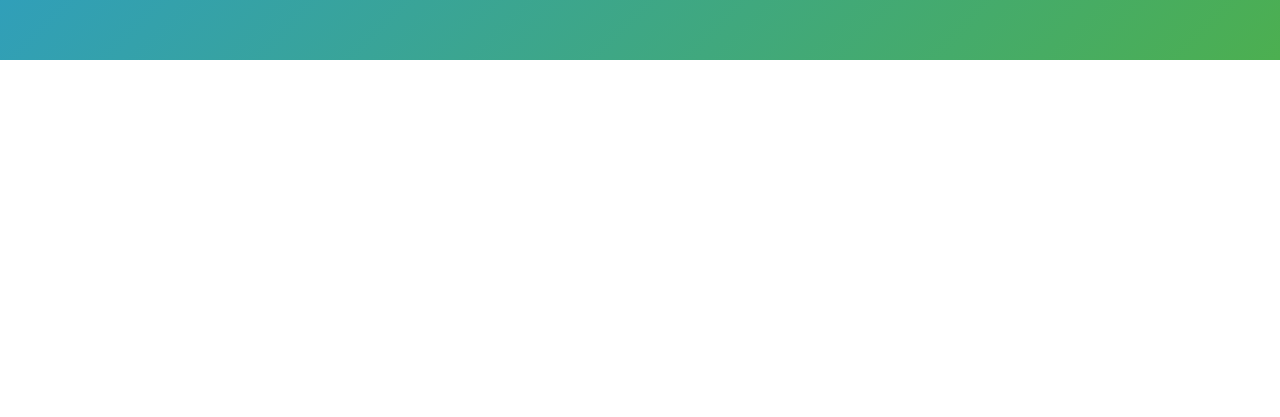
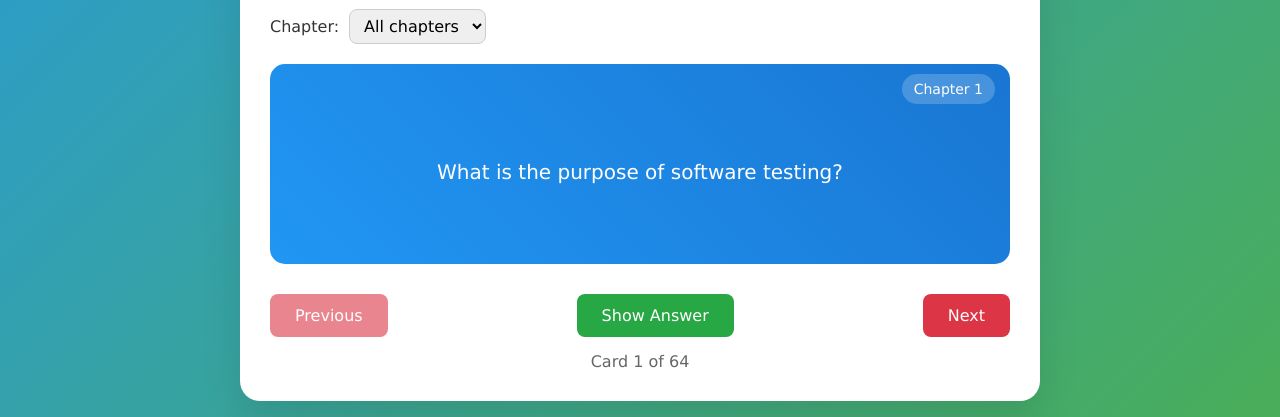
Before and after one commit to Mitesh411/ISTQB-CTFL-4.0-EXAM-PREP, a plain HTML site: page index.html in a window 1280 px wide. Shown: the part 740-1157 px from the top of the page. Before the commit the page ends 800 px from the top, so only its background shows below. Drawn offline with Linux system fonts and the light colour scheme.

Commit message:
added flash card

```diff
--- /dev/null
+++ b/flashcard.json
@@ -0,0 +1,322 @@
+[
+  {
+    "chapter": "1",
+    "frontside": "What is the purpose of software testing?",
+    "backside": "Software testing assesses software quality. It is crucial for identifying defects, reducing risks associated with software failures, and improving software quality and reliability."
+  },
+  {
+    "chapter": "1",
+    "frontside": "Define dynamic testing.",
+    "backside": "Dynamic testing involves the execution of software."
+  },
+  {
+    "chapter": "1",
+    "frontside": "List typical objectives of testing.",
+    "backside": "Evaluating work products, triggering failures and finding defects, ensuring required coverage, reducing risk, verifying requirements, ensuring compliance, providing information to stakeholders, building confidence, and validating completeness and functionality."
+  },
+  {
+    "chapter": "1",
+    "frontside": "What is the difference between testing and debugging?",
+    "backside": "Testing involves identifying defects by triggering failures in a software system, while debugging refers to locating, analyzing, and fixing defects identified during testing."
+  },
+  {
+    "chapter": "1",
+    "frontside": "How does testing contribute to the success of a software project?",
+    "backside": "Effective testing ensures that software meets requirements and expectations, provides crucial information for decision-making, and helps identify and mitigate risks early."
+  },
+  {
+    "chapter": "1",
+    "frontside": "What is the difference between Quality Assurance (QA) and testing?",
+    "backside": "QA encompasses the entire process of ensuring quality standards are followed, including process improvement and audits, while testing is a specific activity within QA focused on identifying defects and verifying requirements."
+  },
+  {
+    "chapter": "1",
+    "frontside": "Define error, defect, and failure.",
+    "backside": "Error: A human action producing an incorrect result. Errors can introduce defects into the software.\nDefect: A flaw that can cause a component or system to fail when executed.\nFailure: The inability of a system or component to correctly perform its intended function or the producing of unexpected behavior."
+  },
+  {
+    "chapter": "1",
+    "frontside": "Explain the principle 'Early testing'.",
+    "backside": "Testing activities should start as early as possible in the software development lifecycle and should be focused on defined objectives. Defects that are removed early in the process will not cause subsequent defects in derived work products."
+  },
+  {
+    "chapter": "1",
+    "frontside": "Explain the principle 'Exhaustive testing is impossible'.",
+    "backside": "Testing all combinations of inputs and preconditions is not feasible except for trivial cases. Instead, risk and priorities should guide testing efforts."
+  },
+  {
+    "chapter": "1",
+    "frontside": "Explain the principle 'Testing is context dependent'.",
+    "backside": "Testing is done differently in different contexts. For example, safety-critical software is tested differently from an e-commerce site."
+  },
+  {
+    "chapter": "1",
+    "frontside": "What is the 'Pesticide paradox' principle?",
+    "backside": "If the same tests are repeated over and over again, eventually these tests will no longer find new defects. To overcome this, the tests need to be regularly reviewed and revised, and new and different tests need to be written."
+  },
+  {
+    "chapter": "1",
+    "frontside": "What is the 'Absence-of-errors fallacy' principle?",
+    "backside": "Finding and fixing defects does not help if the system built is unusable and does not fulfill the user's needs and expectations."
+  },
+  {
+    "chapter": "1",
+    "frontside": "Explain the principle 'Defect clustering'.",
+    "backside": "A small number of modules usually contain most of the defects discovered during pre-release testing or are responsible for most of the operational failures."
+  },
+  {
+    "chapter": "1",
+    "frontside": "What are the seven testing principles?",
+    "backside": "1. Testing shows the presence of defects.\n2. Exhaustive testing is impossible.\n3. Early testing.\n4. Defect clustering.\n5. Pesticide paradox.\n6. Testing is context dependent.\n7. Absence-of-errors fallacy."
+  },
+  {
+    "chapter": "1",
+    "frontside": "What does the principle 'Testing shows the presence of defects' mean?",
+    "backside": "Testing can show that defects are present but cannot prove that there are no defects. It reduces the probability of undiscovered defects remaining in the software but cannot guarantee that the software is defect-free."
+  },
+  {
+    "chapter": "1",
+    "frontside": "What are the activities in test completion?",
+    "backside": "Test completion activities ensure that the testware is archived, the environment is restored, test logs are finalized, and relevant stakeholders are informed of the results."
+  },
+  {
+    "chapter": "1",
+    "frontside": "Define test planning.",
+    "backside": "Test planning involves defining the objectives of testing and the approach for meeting those objectives within constraints."
+  },
+  {
+    "chapter": "1",
+    "frontside": "Define test design.",
+    "backside": "Test design involves creating and prioritizing test cases and identifying the necessary test data to support the defined test conditions."
+  },
+  {
+    "chapter": "1",
+    "frontside": "What is test implementation?",
+    "backside": "Test implementation is the activity where test cases, test data, and other testware are created, assembled, and verified as complete."
+  },
+  {
+    "chapter": "1",
+    "frontside": "Define test analysis.",
+    "backside": "The process of analyzing the test basis to identify what to test, i.e., defining the test conditions."
+  },
+  {
+    "chapter": "1",
+    "frontside": "What is involved in test monitoring and control?",
+    "backside": "Activities to track test progress and test status and to take corrective actions when needed."
+  },
+  {
+    "chapter": "1",
+    "frontside": "What are the main activities in the test process?",
+    "backside": "Test planning, test monitoring and control, test analysis, test design, test implementation, test execution, and test completion."
+  },
+  {
+    "chapter": "1",
+    "frontside": "What is involved in test execution?",
+    "backside": "Test execution involves running the test cases according to the planned sequence and logging the outcomes."
+  },
+  {
+    "chapter": "1",
+    "frontside": "What role does domain knowledge play in testing?",
+    "backside": "Domain knowledge helps testers understand the business context, which leads to more relevant and effective test cases."
+  },
+  {
+    "chapter": "1",
+    "frontside": "Why are analytical skills important for testing?",
+    "backside": "Analytical skills are important for identifying defects, understanding complex systems, and creating effective test cases."
+  },
+  {
+    "chapter": "1",
+    "frontside": "Define attention to detail in the context of testing.",
+    "backside": "Attention to detail involves carefully examining software to identify even the smallest defects and ensuring all requirements are met."
+  },
+  {
+    "chapter": "1",
+    "frontside": "What are the generic skills required for testing?",
+    "backside": "The generic skills required for testing include analytical skills, communication skills, attention to detail, and domain knowledge."
+  },
+  {
+    "chapter": "1",
+    "frontside": "How do communication skills contribute to effective testing?",
+    "backside": "Communication skills are crucial for reporting defects clearly, collaborating with team members, and understanding requirements and specifications."
+  },
+  {
+    "chapter": "1",
+    "frontside": "What is the whole team approach?",
+    "backside": "The whole team approach involves all team member across all teams. It ensures that quality is everyone's responsibility and leverages the diverse skills and perspectives of the entire team to find defects early."
+  },
+  {
+    "chapter": "1",
+    "frontside": "How does collaboration enhance the testing process?",
+    "backside": "Collaboration improves communication, facilitates knowledge sharing, and helps to quickly resolve issues, leading to better quality software."
+  },
+  {
+    "chapter": "1",
+    "frontside": "What are the different levels of independence in testing?",
+    "backside": "Levels of independence include tests by the developer, tests by a different developer, tests by an independent tester within the organization, and tests by an external organization."
+  },
+  {
+    "chapter": "1",
+    "frontside": "What is meant by independence of testing?",
+    "backside": "Independence of testing refers to having tests conducted by someone who is not the author of the code being tested to avoid bias."
+  },
+  {
+    "chapter": "1",
+    "frontside": "What are the potential drawbacks of independent testing?",
+    "backside": "Drawbacks can include communication challenges, a lack of understanding of the project context, and potential delays if the independent testers are not integrated well with the development team."
+  },
+  {
+    "chapter": "1",
+    "frontside": "Why is independence important in testing?",
+    "backside": "Independence helps to ensure objectivity, as testers are more likely to find defects if they are not the ones who wrote the code."
+  },
+  {
+    "chapter": "4",
+    "frontside": "What is test analysis?",
+    "backside": "The process of identifying test conditions from the test basis such as requirements, user stories, and risks."
+  },
+  {
+    "chapter": "4",
+    "frontside": "What is a test basis?",
+    "backside": "The source of information used to create test cases, such as specifications or user stories."
+  },
+  {
+    "chapter": "4",
+    "frontside": "What does test coverage measure?",
+    "backside": "The extent to which the test basis has been covered by the test conditions and test cases."
+  },
+  {
+    "chapter": "4",
+    "frontside": "What are black-box test techniques?",
+    "backside": "Techniques based on system behavior and requirements, not internal code. Examples: EP, BVA, decision tables."
+  },
+  {
+    "chapter": "4",
+    "frontside": "What is Equivalence Partitioning (EP)?",
+    "backside": "Dividing input data into partitions where test cases from one partition are considered to be the same."
+  },
+  {
+    "chapter": "4",
+    "frontside": "What is Boundary Value Analysis (BVA)?",
+    "backside": "Testing at the edges of input partitions where defects are more likely to occur."
+  },
+  {
+    "chapter": "4",
+    "frontside": "What is a decision table?",
+    "backside": "A matrix used to model complex business rules involving combinations of conditions and actions."
+  },
+  {
+    "chapter": "4",
+    "frontside": "What is state transition testing?",
+    "backside": "A technique used when behavior changes based on system states and transitions."
+  },
+  {
+    "chapter": "4",
+    "frontside": "What is statement testing?",
+    "backside": "A white-box technique ensuring every line of code is executed at least once."
+  },
+  {
+    "chapter": "4",
+    "frontside": "What is branch testing?",
+    "backside": "A white-box technique testing all decision outcomes (true and false paths)."
+  },
+  {
+    "chapter": "4",
+    "frontside": "What is exploratory testing?",
+    "backside": "An experience-based approach where tests are designed and executed simultaneously while learning the system."
+  },
+  {
+    "chapter": "4",
+    "frontside": "What is error guessing?",
+    "backside": "Designing tests based on the tester’s intuition and experience about where defects might be."
+  },
+  {
+    "chapter": "4",
+    "frontside": "What is checklist-based testing?",
+    "backside": "Using a predefined list of conditions or criteria to guide testing."
+  },
+  {
+    "chapter": "4",
+    "frontside": "What are collaboration-based approaches?",
+    "backside": "Techniques like ATDD, BDD, and Specification by Example, where tests are derived collaboratively using real-world examples."
+  },
+  {
+    "chapter": "4",
+    "frontside": "What factors influence the choice of test technique?",
+    "backside": "Project risks, documentation quality, tester experience, and the nature of the system."
+  },
+  {
+    "chapter": "5",
+    "frontside": "What is the purpose of test planning?",
+    "backside": "To define the scope, approach, resources, and schedule of testing activities."
+  },
+  {
+    "chapter": "5",
+    "frontside": "What are key elements of a test plan?",
+    "backside": "Test objectives, test scope, test environment, resources, schedule, risks, and deliverables."
+  },
+  {
+    "chapter": "5",
+    "frontside": "What is test monitoring?",
+    "backside": "The process of checking the status of testing activities and comparing them to the plan."
+  },
+  {
+    "chapter": "5",
+    "frontside": "What is test control?",
+    "backside": "Taking corrective actions based on test monitoring to meet the objectives."
+  },
+  {
+    "chapter": "5",
+    "frontside": "What metrics are used in test monitoring?",
+    "backside": "Test progress, defect density, pass/fail rates, test coverage, and test execution status."
+  },
+  {
+    "chapter": "5",
+    "frontside": "What is risk-based testing?",
+    "backside": "A testing approach where tests are prioritized based on the level of risk."
+  },
+  {
+    "chapter": "5",
+    "frontside": "What are the steps in risk management?",
+    "backside": "Risk identification, risk assessment, risk mitigation, and risk monitoring."
+  },
+  {
+    "chapter": "5",
+    "frontside": "What is the goal of configuration management in testing?",
+    "backside": "To control and maintain consistency of test artifacts and environments."
+  },
+  {
+    "chapter": "5",
+    "frontside": "What is defect management?",
+    "backside": "The process of identifying, recording, analyzing, prioritizing, fixing, and verifying defects."
+  },
+  {
+    "chapter": "5",
+    "frontside": "What are common defect attributes in a defect report?",
+    "backside": "ID, summary, severity, priority, steps to reproduce, expected vs. actual results, status."
+  },
+  {
+    "chapter": "5",
+    "frontside": "What is the difference between severity and priority?",
+    "backside": "Severity is the impact of the defect; priority is the urgency of fixing it."
+  },
+  {
+    "chapter": "5",
+    "frontside": "What is test estimation?",
+    "backside": "Predicting the effort, time, and resources needed for testing activities."
+  },
+  {
+    "chapter": "5",
+    "frontside": "What techniques are used for test estimation?",
+    "backside": "Experience-based, metrics-based, and work breakdown structure (WBS)."
+  },
+  {
+    "chapter": "5",
+    "frontside": "What is test prioritization?",
+    "backside": "Ranking test activities or test cases to focus on the most critical aspects first."
+  },
+  {
+    "chapter": "5",
+    "frontside": "Why is defect lifecycle important?",
+    "backside": "It ensures proper tracking and resolution of defects from discovery to closure."
+  }
+]
--- a/index.html
+++ b/index.html
@@ -79,6 +79,35 @@
     </div>
   </div>
 
+  <!-- flashcard section: cards are loaded from flashcard.json by script.js -->
+  <div class="container flashcard-container">
+    <div class="header">
+      <h1>ISTQB CTFL 4.0 Flashcards</h1>
+      <p>Click the card or press "Show Answer" to flip it.</p>
+    </div>
+
+    <div class="quiz-content">
+      <div class="flashcard-filter">
+        <label for="fc-chapter">Chapter:</label>
+        <select id="fc-chapter" onchange="filterFlashcards()">
+          <option value="all">All chapters</option>
+        </select>
+      </div>
+
+      <div class="flashcard" id="fc-card" onclick="flipFlashcard()">
+        <span class="flashcard-chapter" id="fc-chapter-label"></span>
+        <div class="flashcard-text" id="fc-text">Loading flashcards...</div>
+      </div>
+
+      <div class="controls">
+        <button class="btn btn-exit" id="fc-prev" onclick="prevFlashcard()" disabled>Previous</button>
+        <button class="btn btn-next" id="fc-flip" onclick="flipFlashcard()" disabled>Show Answer</button>
+        <button class="btn btn-exit" id="fc-next" onclick="nextFlashcard()" disabled>Next</button>
+      </div>
+      <div class="flashcard-counter" id="fc-counter"></div>
+    </div>
+  </div>
+
   <script src="script.js"></script>
 </body>
 <!-- footer metadata and developer attribution -->
--- a/script.js
+++ b/script.js
@@ -285,8 +285,96 @@
     updateCounter();
 }
 
-// Initialize the quiz when page loads
-window.onload = initQuiz;
+// Flashcard state variables
+let flashcards = [];
+let visibleFlashcards = [];
+let currentFlashcard = 0;
+let flashcardFlipped = false;
+
+// Load flashcards from external JSON file
+async function loadFlashcards() {
+    const textElement = document.getElementById('fc-text');
+    try {
+        const response = await fetch('flashcard.json');
+        if (!response.ok) throw new Error(`HTTP ${response.status}`);
+        flashcards = await response.json();
+
+        // Add one filter option per chapter found in the data
+        const select = document.getElementById('fc-chapter');
+        const chapters = [...new Set(flashcards.map(card => card.chapter))]
+            .sort((a, b) => Number(a) - Number(b));
+        chapters.forEach(chapter => {
+            const option = document.createElement('option');
+            option.value = chapter;
+            option.textContent = `Chapter ${chapter}`;
+            select.appendChild(option);
+        });
+
+        filterFlashcards();
+    } catch (error) {
+        console.error('Error loading flashcards:', error);
+        textElement.textContent = 'Error loading flashcards. Please refresh the page.';
+    }
+}
+
+// Show only the cards for the selected chapter
+function filterFlashcards() {
+    const chapter = document.getElementById('fc-chapter').value;
+    visibleFlashcards = chapter === 'all'
+        ? flashcards
+        : flashcards.filter(card => card.chapter === chapter);
+    currentFlashcard = 0;
+    flashcardFlipped = false;
+    displayFlashcard();
+}
+
+// Display current flashcard
+function displayFlashcard() {
+    const card = visibleFlashcards[currentFlashcard];
+    if (!card) return;
+
+    document.getElementById('fc-card').classList.toggle('flipped', flashcardFlipped);
+    document.getElementById('fc-chapter-label').textContent = `Chapter ${card.chapter}`;
+    document.getElementById('fc-text').textContent = flashcardFlipped ? card.backside : card.frontside;
+    document.getElementById('fc-flip').textContent = flashcardFlipped ? 'Show Question' : 'Show Answer';
+    document.getElementById('fc-counter').textContent =
+        `Card ${currentFlashcard + 1} of ${visibleFlashcards.length}`;
+
+    document.getElementById('fc-flip').disabled = false;
+    document.getElementById('fc-prev').disabled = currentFlashcard === 0;
+    document.getElementById('fc-next').disabled = currentFlashcard === visibleFlashcards.length - 1;
+}
+
+// Flip between question and answer
+function flipFlashcard() {
+    if (!visibleFlashcards.length) return;
+    flashcardFlipped = !flashcardFlipped;
+    displayFlashcard();
+}
+
+// Move to previous flashcard
+function prevFlashcard() {
+    if (currentFlashcard > 0) {
+        currentFlashcard--;
+        flashcardFlipped = false;
+        displayFlashcard();
+    }
+}
+
+// Move to next flashcard
+function nextFlashcard() {
+    if (currentFlashcard < visibleFlashcards.length - 1) {
+        currentFlashcard++;
+        flashcardFlipped = false;
+        displayFlashcard();
+    }
+}
+
+// Initialize the quiz and flashcards when page loads
+window.onload = () => {
+    initQuiz();
+    loadFlashcards();
+};
 
 // Prevent page refresh during quiz
 window.onbeforeunload = function(e) {
--- a/style.css
+++ b/style.css
@@ -456,3 +456,68 @@
         font-size: 36px;
     }
 }
+/* Flashcard Section */
+.flashcard-container {
+    margin-top: 30px;
+}
+
+.flashcard-filter {
+    display: flex;
+    align-items: center;
+    gap: 10px;
+    margin-bottom: 20px;
+    color: #333;
+}
+
+.flashcard-filter select {
+    font-family: inherit;
+    font-size: 16px;
+    padding: 6px 10px;
+    border-radius: 8px;
+    border: 1px solid #ccc;
+}
+
+.flashcard {
+    position: relative;
+    min-height: 200px;
+    display: flex;
+    align-items: center;
+    justify-content: center;
+    padding: 40px 25px 25px;
+    border-radius: 15px;
+    background: linear-gradient(45deg, #2196f3 0%, #1976d2 100%);
+    color: white;
+    text-align: center;
+    font-size: 20px;
+    line-height: 1.6;
+    cursor: pointer;
+    user-select: none;
+    transition: background 0.3s ease;
+}
+
+.flashcard.flipped {
+    background: linear-gradient(45deg, #4caf50 0%, #2e7d32 100%);
+}
+
+.flashcard-chapter {
+    position: absolute;
+    top: 10px;
+    right: 15px;
+    font-size: 14px;
+    background: rgba(255,255,255,0.2);
+    padding: 4px 12px;
+    border-radius: 20px;
+}
+
+.flashcard-counter {
+    text-align: center;
+    margin-top: 15px;
+    color: #666;
+}
+
+@media (max-width: 480px) {
+    .flashcard {
+        font-size: 17px;
+        min-height: 160px;
+    }
+}
```
Also changed, not shown: 3 other files.
